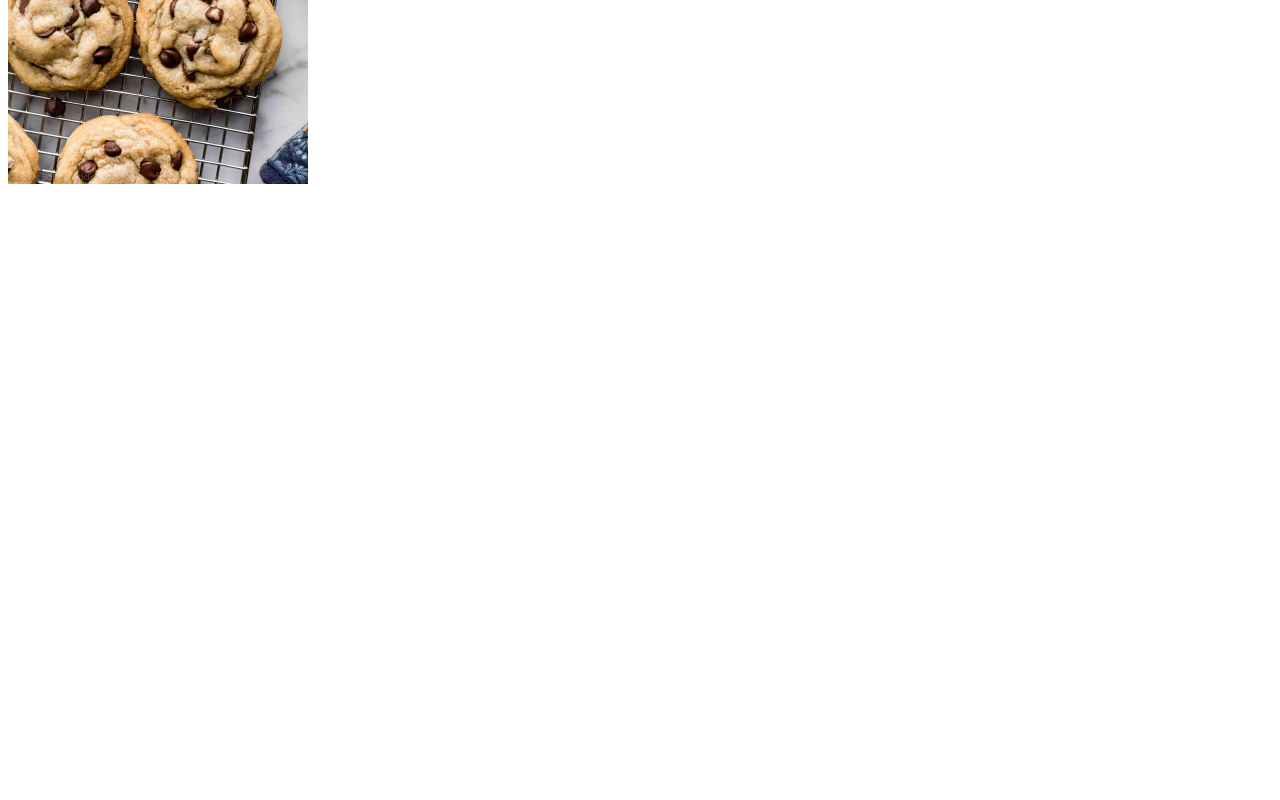
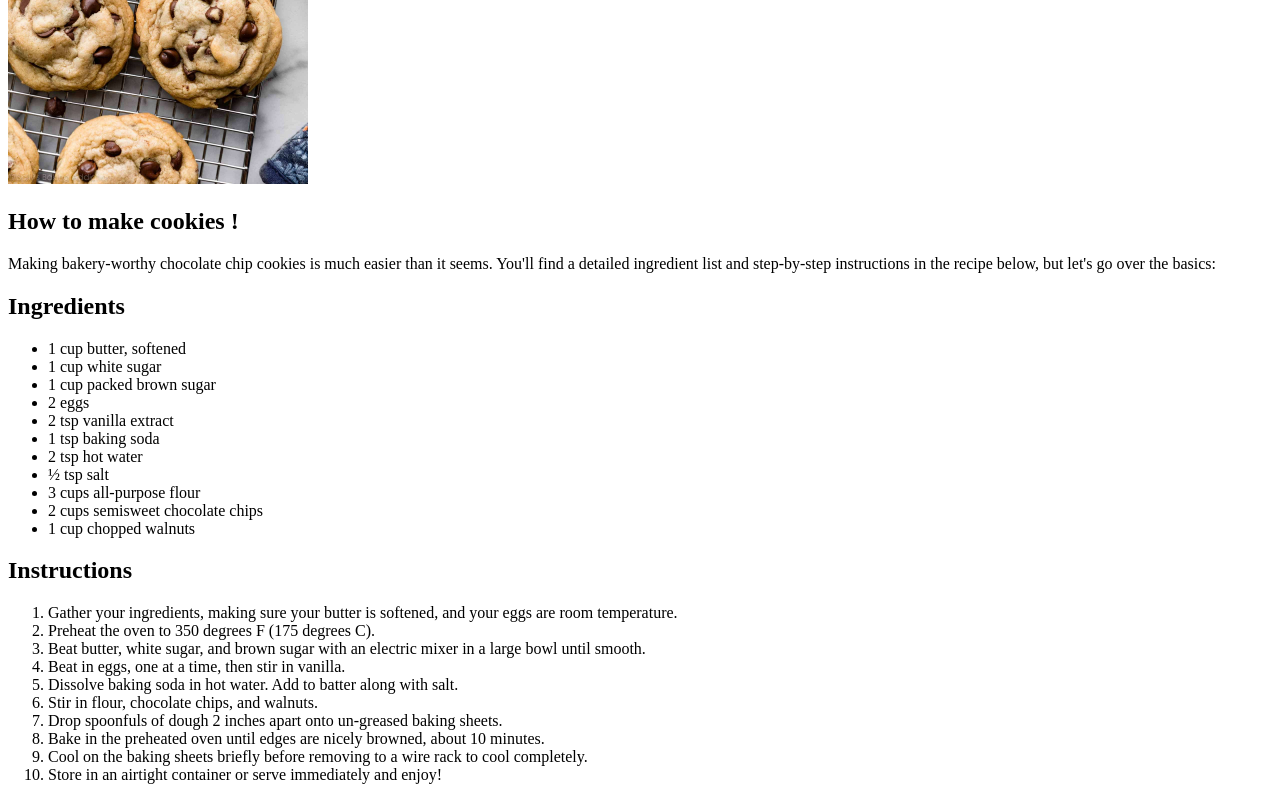
Before and after one commit to nokkay/odin-recipes, a plain HTML site: page recipes/cookie.html in a window 1280 px wide. Shown: the part 380-1180 px from the top of the page. Before the commit the page ends 800 px from the top, so only its background shows below. Drawn offline with Linux system fonts and the light colour scheme.

Commit message:
Fill details in cookies.hmtl, delete eclair and all refs

```diff
--- a/recipes/cookie.html
+++ b/recipes/cookie.html
@@ -6,8 +6,42 @@
     <title>Cookie</title>
 </head>
 <body>
-    <h1>Cookie!!</h1>
+    <h1>Choccy Chip Cookies!!</h1>
     <p><a href="../index.html">Home...</a></p>
     <img src="../images/cookie.jpg" alt="cookies" width="300">
+    <p>
+        <h2>How to make cookies !</h2>
+        Making bakery-worthy chocolate chip cookies is much easier than it seems. You'll find a detailed ingredient list and step-by-step instructions in the recipe below, but let's go over the basics:
+    </p>
+    <p>
+        <h2>Ingredients</h2>
+        <ul>
+            <li>1 cup butter, softened</li>
+            <li>1 cup white sugar</li>
+            <li>1 cup packed brown sugar</li>
+            <li>2 eggs</li>
+            <li>2 tsp vanilla extract</li>
+            <li>1 tsp baking soda</li>
+            <li>2 tsp hot water</li>
+            <li>½ tsp salt</li>
+            <li>3 cups all-purpose flour</li>
+            <li>2 cups semisweet chocolate chips</li>
+            <li>1 cup chopped walnuts</li>
+        </ul>
+
+        <h2>Instructions</h2>
+        <ol>
+            <li>Gather your ingredients, making sure your butter is softened, and your eggs are room temperature.</li>
+            <li>Preheat the oven to 350 degrees F (175 degrees C).</li>
+            <li>Beat butter, white sugar, and brown sugar with an electric mixer in a large bowl until smooth.</li>
+            <li>Beat in eggs, one at a time, then stir in vanilla.</li>
+            <li>Dissolve baking soda in hot water. Add to batter along with salt.</li>
+            <li>Stir in flour, chocolate chips, and walnuts.</li>
+            <li>Drop spoonfuls of dough 2 inches apart onto un-greased baking sheets.</li>
+            <li>Bake in the preheated oven until edges are nicely browned, about 10 minutes.</li>
+            <li>Cool on the baking sheets briefly before removing to a wire rack to cool completely.</li>
+            <li>Store in an airtight container or serve immediately and enjoy!</li>
+        </ol>
+    </p>
 </body>
 </html>
```
Also changed, not shown: index.html (+3 -4 lines), recipes/brownie.html (+32 -0 lines), recipes/eclair.html (deleted, +0 -13 lines), recipes/panna-cotta.html (+1 -1 lines).
